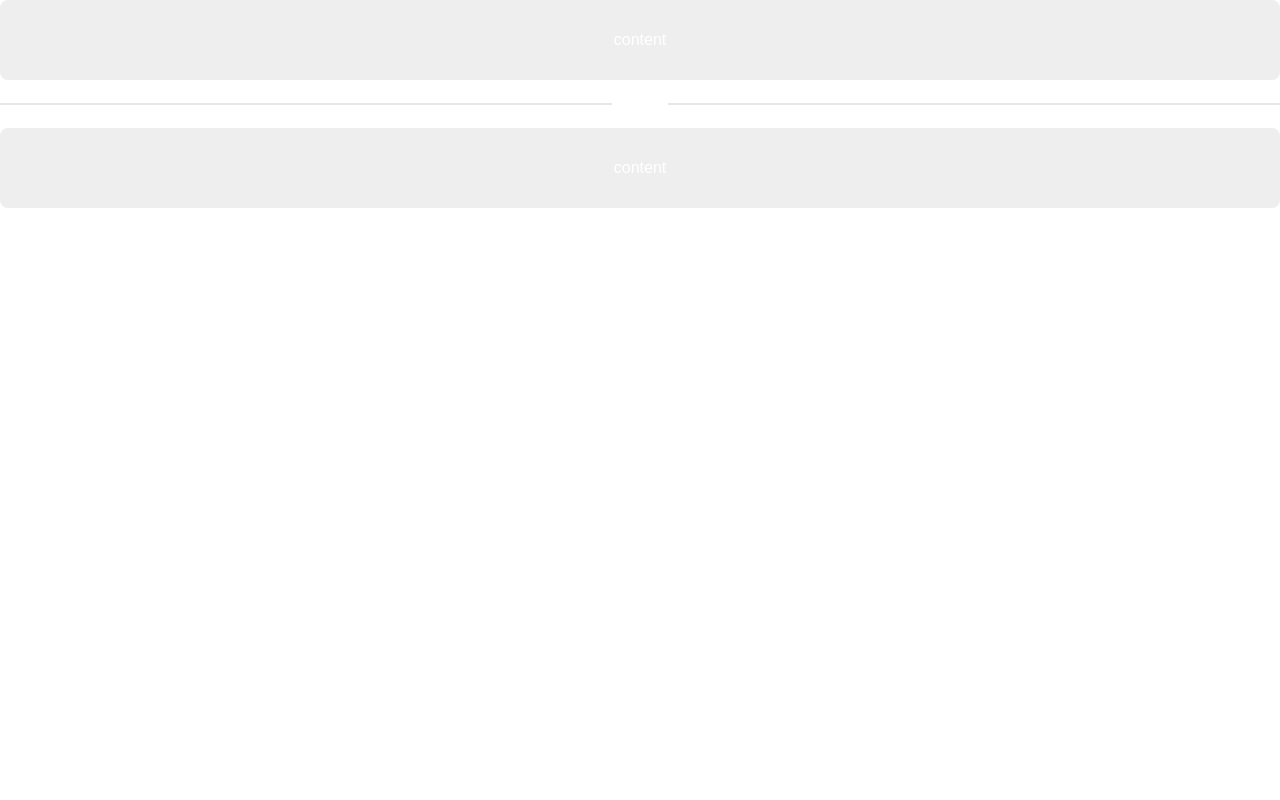
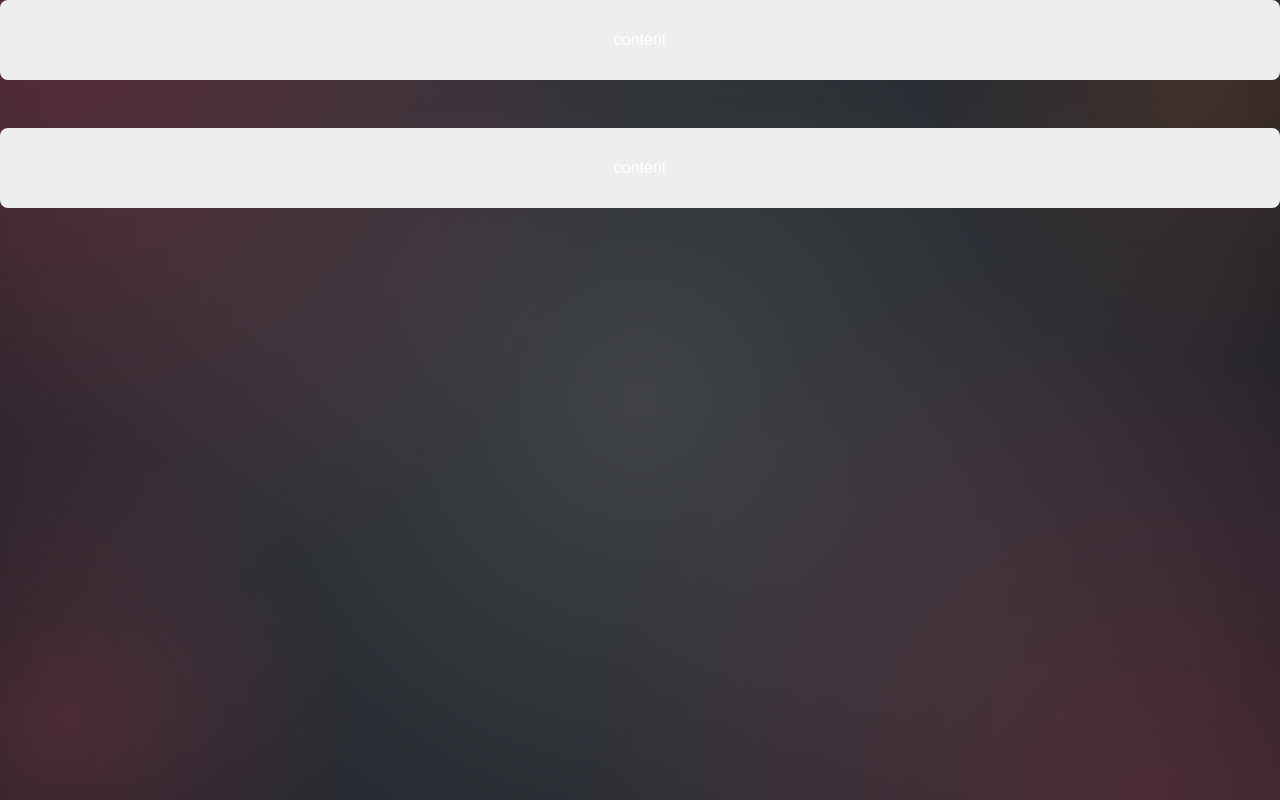
Before and after one commit to Tease-me/mono_tease_me, a React (Vite) app: page /test in a window 1280 px wide. Built offline with nearby package versions, Linux system fonts and the light colour scheme.

Commit message:
Welcome Screen Image Added

```diff
--- a/src/screens/WelcomeScreen.jsx
+++ b/src/screens/WelcomeScreen.jsx
@@ -2,6 +2,7 @@
 import React from "react";
 import { useNavigate } from "react-router-dom";
 import oliviaImage from "../assets/image/avatar.png";
+import oliviaVideo from "../assets/video/avatar_video.mp4";
 import BackgroundGradient from "../components/BackgroundGradient";
 import styles from "./WelcomeScreen.module.css";
 
@@ -14,9 +15,8 @@ export default function WelcomeScreen({ name }) {
 
       <div className={styles["content"]}>
         <div className={styles["profile-container"]}>
-
           <video autoPlay loop muted className={styles["profile-media"]}>
-            <source src={oliviaImage} type="video/mp4" />
+            <source src={oliviaVideo} type="video/mp4" />
             Your browser doesn't support video.
           </video>
 
--- a/src/screens/test/TestPage.jsx
+++ b/src/screens/test/TestPage.jsx
@@ -1,13 +1,15 @@
+import BackgroundGradient from '../../components/BackgroundGradient';
 import './TestPage.module.css';
 
 const TestPage = ({ }) => {
 
     return (
         <div className="test-page">
-            <div class="flex w-full flex-col">
-                <div class="card bg-base-300 rounded-box grid h-20 place-items-center">content</div>
-                <div class="divider">OR</div>
-                <div class="card bg-base-300 rounded-box grid h-20 place-items-center">content</div>
+            <BackgroundGradient />
+            <div className="center items-center justify-center">
+                <div className="card bg-base-300 rounded-box grid h-20 place-items-center">content</div>
+                <div className="divider">OR</div>
+                <div className="card bg-base-300 rounded-box grid h-20 place-items-center">content</div>
             </div>
         </div>
     );
```
Also changed, not shown: src/App.css (line endings or trailing spaces), 1 other file (tests, documents, lock files or other folders).
